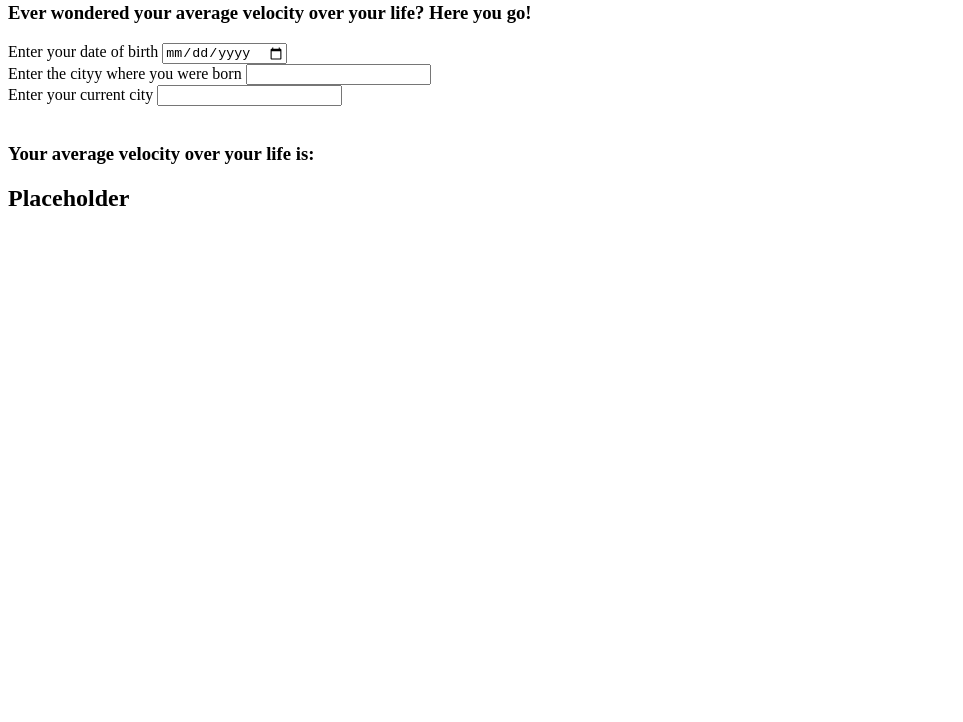
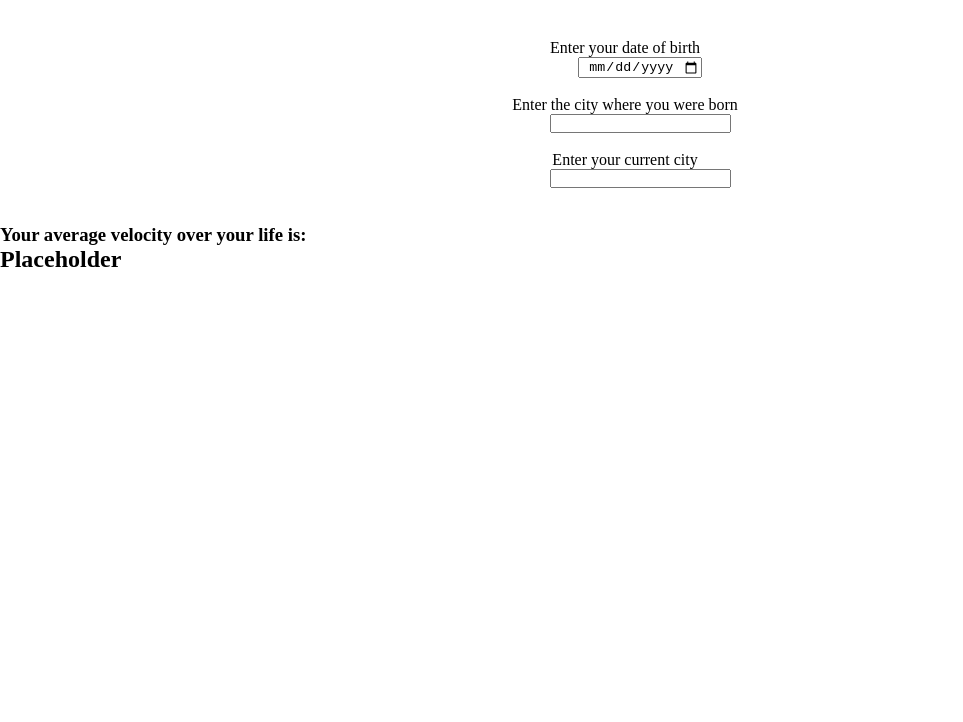
Before and after one commit to aj-ski/Average-Velocity, a plain HTML site: page index.html in a window 1280 px wide. Shown: the part 78-800 px from the top of the page, without its empty margins (0-963 px from the left). Drawn offline with Linux system fonts and the light colour scheme.

Commit message:
Centered headings and inputs, added padding

```diff
--- a/index.html
+++ b/index.html
@@ -9,16 +9,16 @@
 </head>
 <body>
     <div class="headings">
-        <h1>Average Velocity</h1>
+        <h1>Average Velocity</h1><br>
         <h3>Ever wondered your average velocity over your life? Here you go!</h3>
     </div>
 
     <div class="input">
-        <label for="date">Enter your date of birth</label>
+        <label class="label" for="date">Enter your date of birth</label>
         <input type="date" id="date"><br>
-        <label for="firstLocation">Enter the cityy where you were born</label>
+        <label class="label" for="firstLocation">Enter the city where you were born</label>
         <input type="text" id="firstLocation"><br>
-        <label for="secondLocation">Enter your current city</label>
+        <label class="label" for="secondLocation">Enter your current city</label>
         <input type="text" id="secondLocation"><br>
     </div><br>
     <div class="output">
--- a/styles.css
+++ b/styles.css
@@ -0,0 +1,26 @@
+* {
+    margin: 0;
+    padding: 0;
+    box-sizing: border-box;
+}
+
+.headings * {
+    display: flex;
+    justify-content: center;
+    align-content: center;
+}
+
+.input * {
+    text-align: center;
+    display: block;
+    margin: 0 auto;
+}
+
+.input {
+    padding-top: 40px;
+}
+
+
+.label {
+    padding-right: 30px;
+}
```
